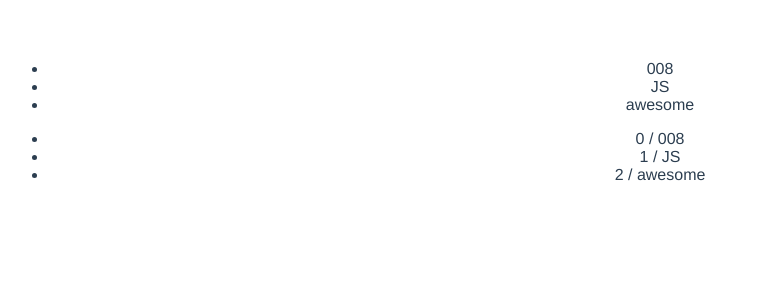
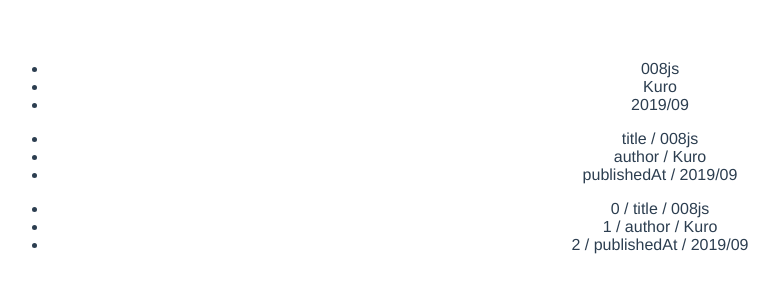
Before and after one commit to erwinchang/vue-example, a Vue app in the folder my-vite/: page / in a window 1280 px wide. Shown: the top 300 px of the page, without its empty margins (0-779 px from the left). Built offline with nearby package versions, Linux system fonts and the light colour scheme.

Commit message:
patch example

```diff
--- a/my-vite/src/App.vue
+++ b/my-vite/src/App.vue
@@ -2,7 +2,11 @@
 export default{
   data(){
     return {
-      arr: ['008', 'JS', 'awesome']
+      book:{
+        title: '008js',
+        author: 'Kuro',
+        publishedAt: '2019/09'
+      }
     }
   }
 }
@@ -10,10 +14,12 @@ export default{
 
 <template>
   <ul>
-    <li v-for="item in arr">{{ item }}</li>
+    <li v-for="val in book">{{ val }}</li>
   </ul>
-
   <ul>
-    <li v-for="(item,index) in arr">{{ index }} / {{ item }}</li>
+    <li v-for="(val,key) in book">{{ key }} / {{ val }}</li>
+  </ul>
+  <ul>
+    <li v-for="(val,key,index) in book">{{ index }} / {{ key }} / {{ val }}</li>
   </ul>
 </template>
```
Also changed, not shown: 1 other file (tests, documents, lock files or other folders).
